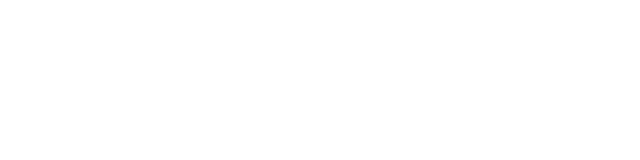
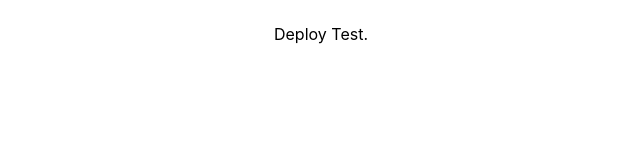
Before and after one commit to HamishWHC/opengl-utils, a Svelte app: page / in a window 1280 px wide. Shown: the top 160 px of the page, without its empty margins (319-959 px from the left). Built offline with nearby package versions, Linux system fonts and the light colour scheme.

Commit message:
Deploy test.

```diff
--- a/src/App.svelte
+++ b/src/App.svelte
@@ -1,7 +1,7 @@
 <script lang="ts">
 </script>
 
-<main />
+<main>Deploy Test.</main>
 
 <style>
     :root {
```
